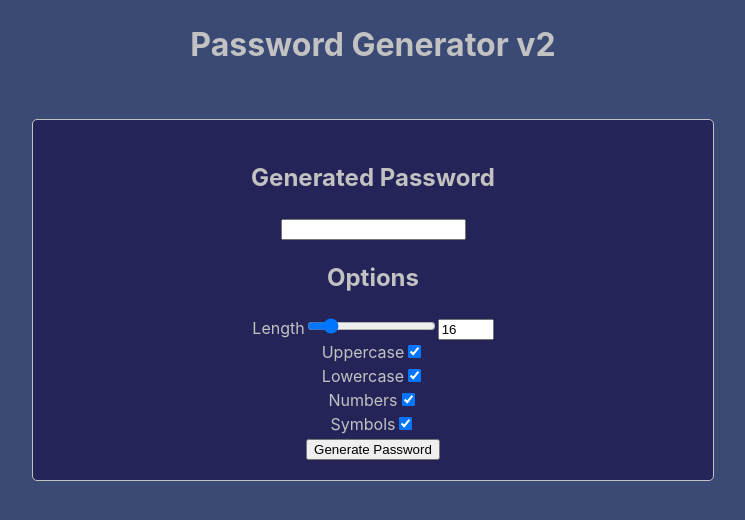
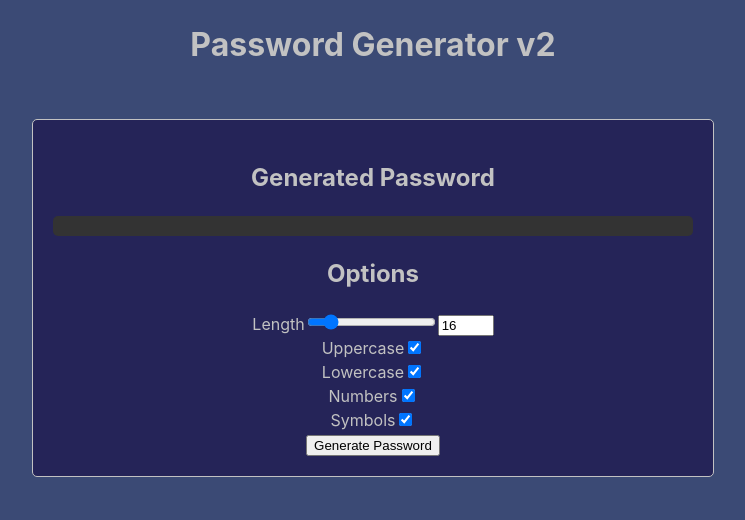
Before and after one commit to dreamsalotl/Password-Generator-v2, a React (Create React App) app: page / in a window 1280 px wide. Shown: the top 520 px of the page, without its empty margins (267-1012 px from the left). Built offline with nearby package versions, Linux system fonts and the light colour scheme.

Commit message:
adjusted display bar for password

```diff
--- a/src/App.css
+++ b/src/App.css
@@ -23,3 +23,13 @@ body {
   margin-right: auto;
   align-items: center;
 }
+
+.Password-display {
+  font-size: 2em;
+  color: #fff;
+  background-color: #333;
+  padding: 10px;
+  border-radius: 5px;
+  word-wrap: break-word;
+  white-space: pre-wrap;
+}
--- a/src/App.js
+++ b/src/App.js
@@ -33,7 +33,7 @@ function App() {
       <div className="Generator">
         <div className="Password">
           <h2>Generated Password</h2>
-          <input type="text" readOnly value={password} />
+          <div className="Password-display">{password}</div>
         </div>
         <div className="Options">
           <h2>Options</h2>
```
